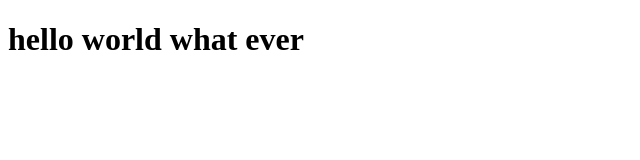
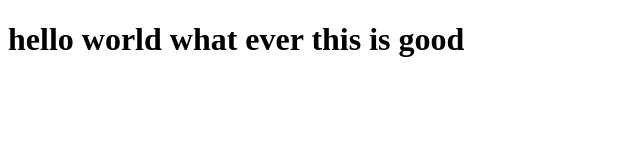
Before and after one commit to alvin1279/create1, a plain HTML site: page index.html in a window 1280 px wide. Shown: the whole page, without its empty margins (0-640 px from the left). Drawn offline with Linux system fonts and the light colour scheme.

Commit message:
Update index.html

```diff
--- a/index.html
+++ b/index.html
@@ -4,7 +4,7 @@
 	<title></title>
 </head>
 <body>
-	<h1> hello world what ever</h1>
+	<h1> hello world what ever this is good</h1>
 
 </body>
 </html>
```
